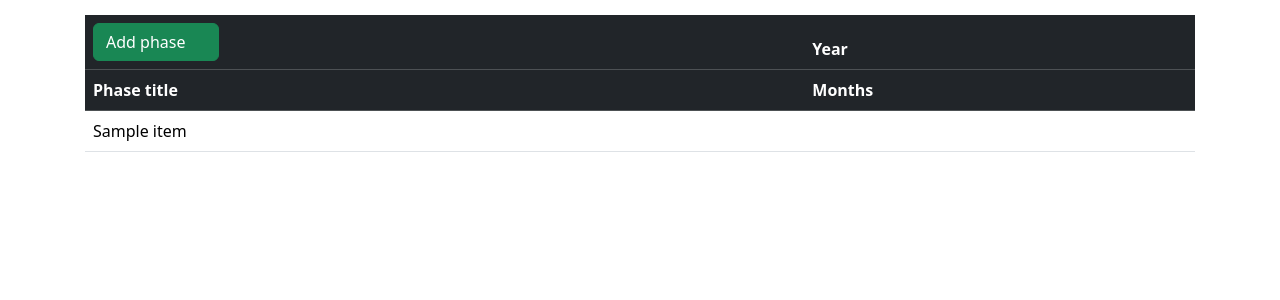
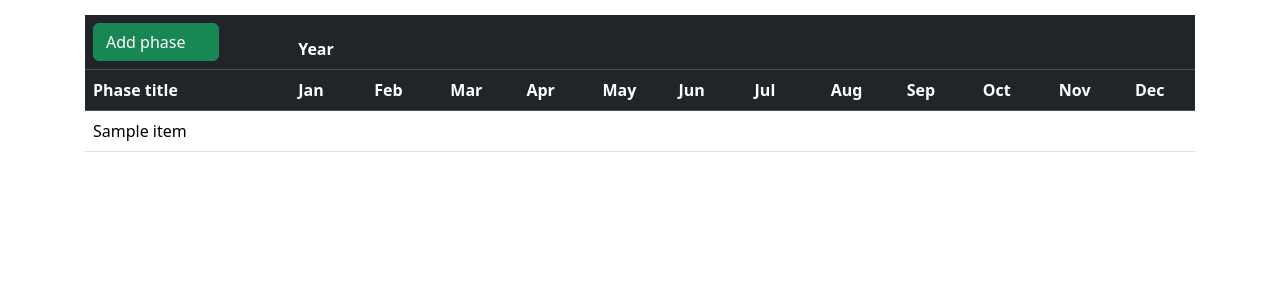
Before and after one commit to andywar65/dj-hx-patterns, a Django app: template timeline/templates/timeline/list.html in a window 1280 px wide. Shown: the top 300 px of the page. Run offline with Django 4.2, Linux system fonts and the light colour scheme; the template is opened without the code that fills it: most values are stand-ins (such as "Sample title", 1, 10 or a date in 2020); some libraries are stand-ins or nearby versions.

Commit message:
added months

```diff
--- a/timeline/templates/timeline/htmx/list.html
+++ b/timeline/templates/timeline/htmx/list.html
@@ -15,7 +15,7 @@
     </tr>
     <tr>
       <th scope="col">{% trans "Phase title" %}</th>
-      <th scope="col">{% trans "Months" %}</th>
+      <th scope="col">{% include "timeline/htmx/months.html" %}</th>
     </tr>
   </thead>
   {% if object_list %}
--- /dev/null
+++ b/timeline/templates/timeline/htmx/months.html
@@ -0,0 +1,40 @@
+{% load i18n %}
+
+<div class="row">
+  <div class="col">
+    {% trans "Jan" %}
+  </div>
+  <div class="col">
+    {% trans "Feb" %}
+  </div>
+  <div class="col">
+    {% trans "Mar" %}
+  </div>
+  <div class="col">
+    {% trans "Apr" %}
+  </div>
+  <div class="col">
+    {% trans "May" %}
+  </div>
+  <div class="col">
+    {% trans "Jun" %}
+  </div>
+  <div class="col">
+    {% trans "Jul" %}
+  </div>
+  <div class="col">
+    {% trans "Aug" %}
+  </div>
+  <div class="col">
+    {% trans "Sep" %}
+  </div>
+  <div class="col">
+    {% trans "Oct" %}
+  </div>
+  <div class="col">
+    {% trans "Nov" %}
+  </div>
+  <div class="col">
+    {% trans "Dec" %}
+  </div>
+</div>
```
